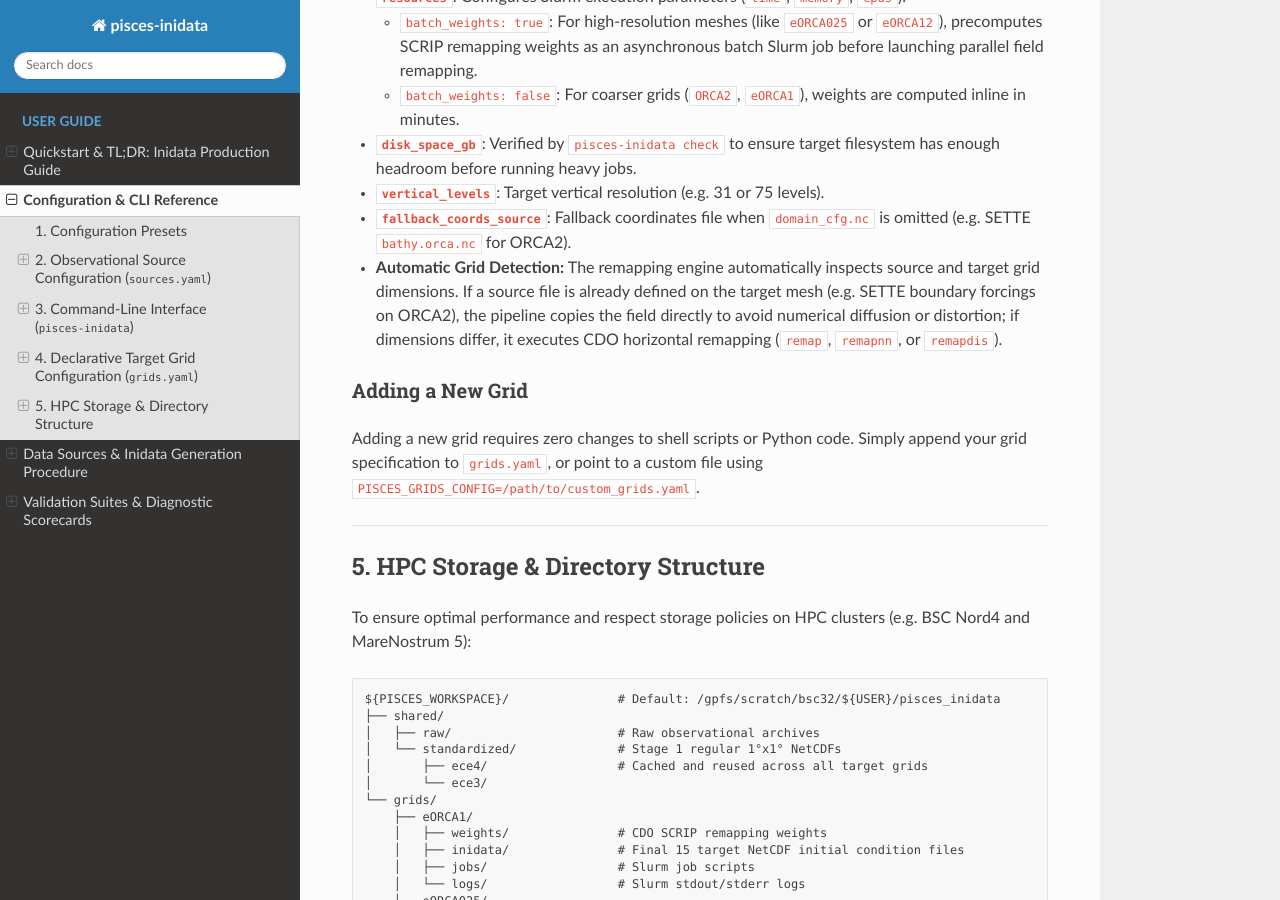
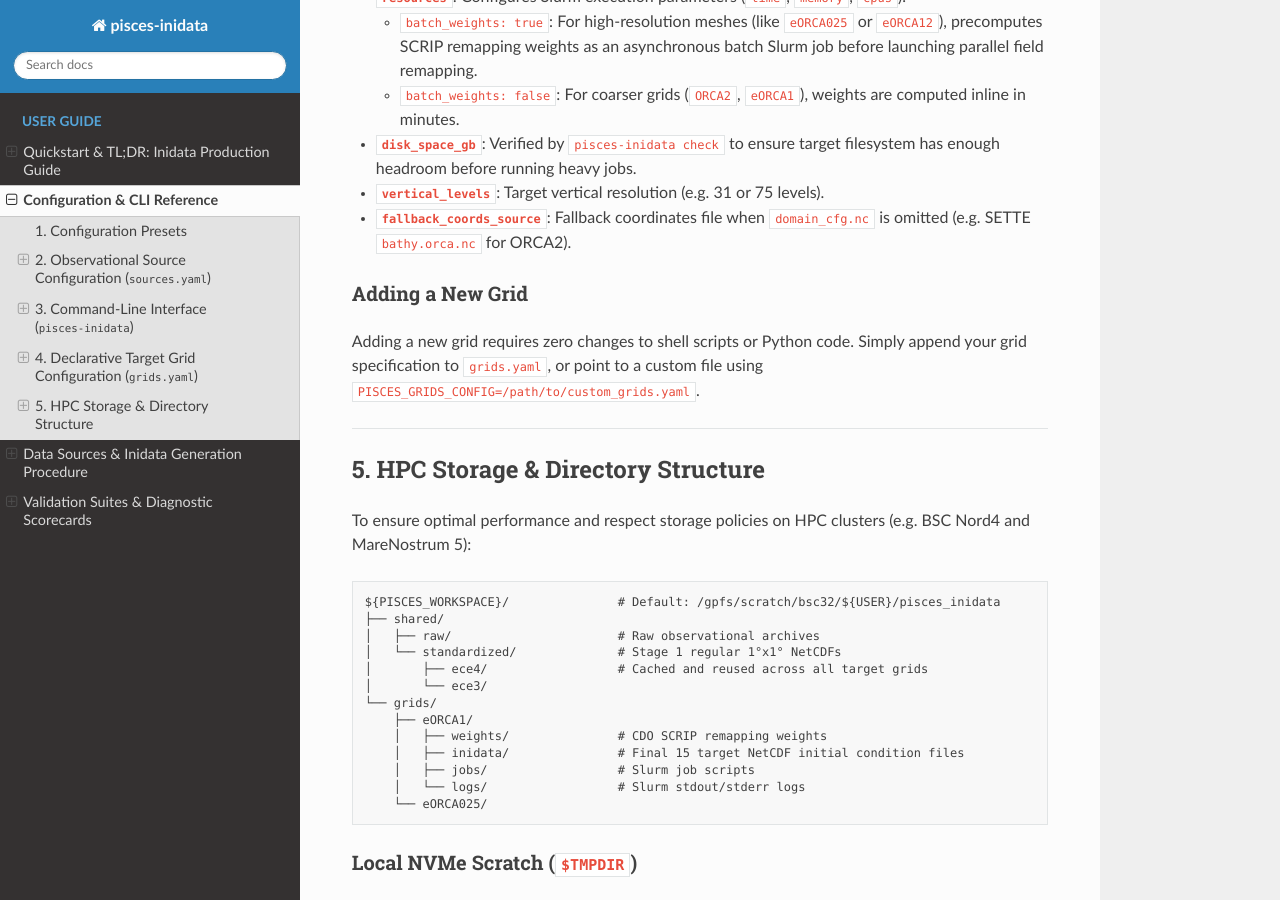
Before and after one commit to vlap/pisces-inidata, a Sphinx documentation site: the page built from docs/configuration.md, in a window 1280 px wide and 900 px high, scrolled down 6725 px. Built offline with Sphinx 7.4.7 and the Read the Docs theme 3.1.0, drawn with Linux system fonts in a browser that asks for light colours.

Commit message:
refactor(remap): eliminate edge-case branches and rely purely on uniform CDO remapping

```diff
--- a/docs/configuration.md
+++ b/docs/configuration.md
@@ -287,7 +287,6 @@ grids:
 - **`disk_space_gb`**: Verified by `pisces-inidata check` to ensure target filesystem has enough headroom before running heavy jobs.
 - **`vertical_levels`**: Target vertical resolution (e.g. 31 or 75 levels).
 - **`fallback_coords_source`**: Fallback coordinates file when `domain_cfg.nc` is omitted (e.g. SETTE `bathy.orca.nc` for ORCA2).
-- **Automatic Grid Detection:** The remapping engine automatically inspects source and target grid dimensions. If a source file is already defined on the target mesh (e.g. SETTE boundary forcings on ORCA2), the pipeline copies the field directly to avoid numerical diffusion or distortion; if dimensions differ, it executes CDO horizontal remapping (`remap`, `remapnn`, or `remapdis`).
 
 ### Adding a New Grid
 Adding a new grid requires zero changes to shell scripts or Python code. Simply append your grid specification to `grids.yaml`, or point to a custom file using `PISCES_GRIDS_CONFIG=/path/to/custom_grids.yaml`.
```
Also changed, not shown: 1 other file.
